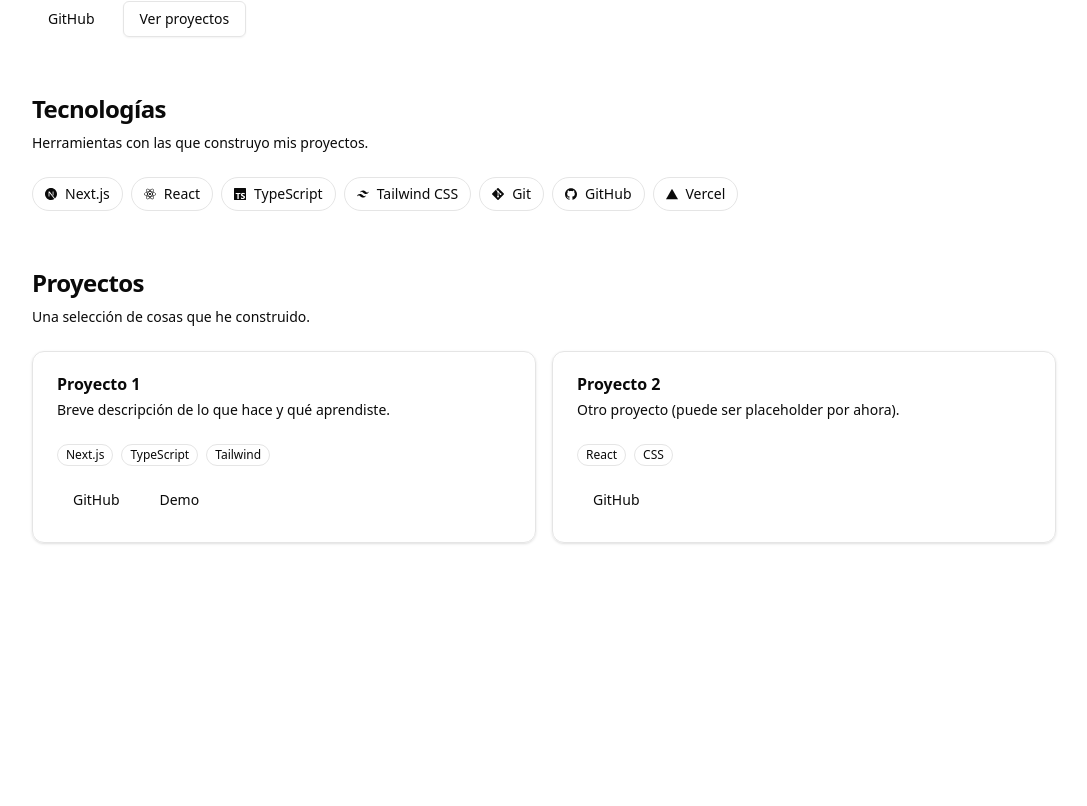
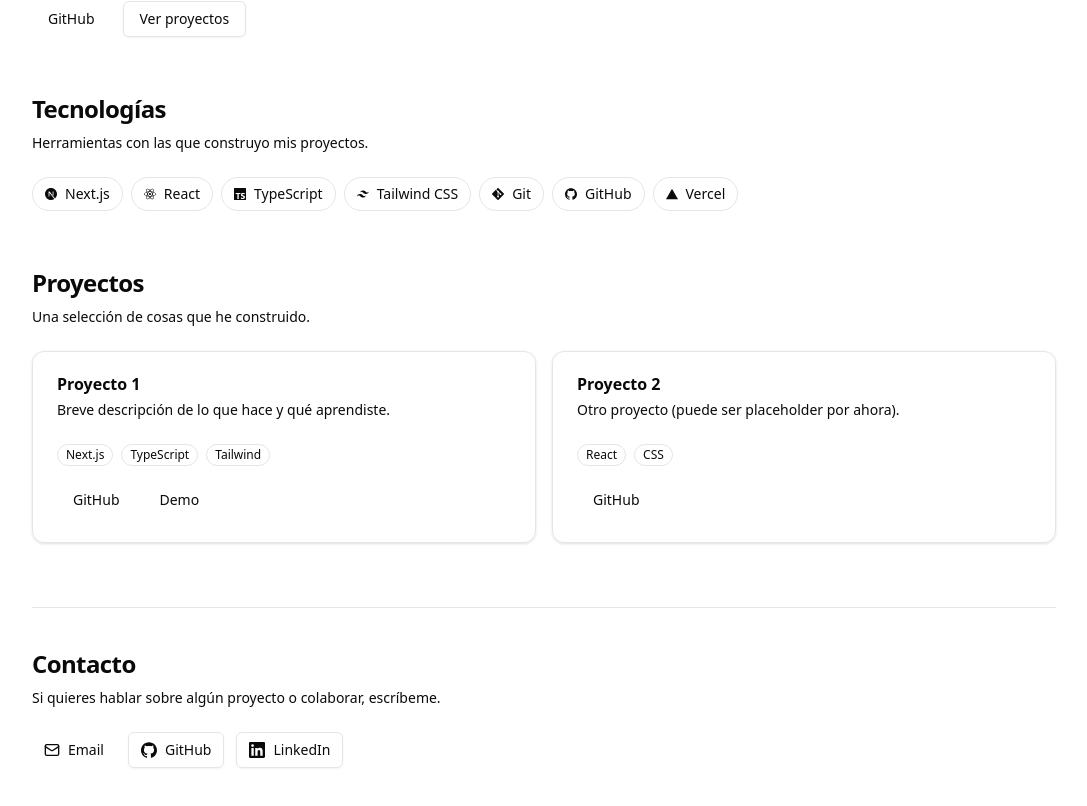
Before and after one commit to dancebroa-001/portfolio, a Next.js app: page / in a window 1280 px wide. Shown: the part 224-1030 px from the top of the page, without its empty margins (96-1183 px from the left). Before the commit the page ends 857 px from the top, so only its background shows below. Built offline with nearby package versions, Linux system fonts and the light colour scheme.

Commit message:
feat: add contact section

```diff
--- a/app/page.tsx
+++ b/app/page.tsx
@@ -13,6 +13,11 @@ import { Badge } from "@/components/ui/badge";
 
 import { projects } from "@/data/projects";
 import { techStack } from "@/data/tech";
+
+import { Separator } from "@/components/ui/separator";
+import { SiGithub, SiLinkedin } from "react-icons/si";
+import { Mail } from "lucide-react";
+
 
 export default function Home() {
   return (
@@ -44,6 +49,8 @@ export default function Home() {
             <Button variant="outline" asChild>
               <a href="#proyectos">Ver proyectos</a>
             </Button>
+
+
           </div>
         </section>
 
@@ -116,6 +123,51 @@ export default function Home() {
             ))}
           </div>
         </section>
+
+        <section id="contacto" className="mx-auto mt-16 max-w-5xl pb-20">
+          <hr className="my-10 border-border/60" />
+
+
+
+          <h2 className="text-2xl font-semibold tracking-tight">Contacto</h2>
+          <p className="mt-2 max-w-xl text-sm text-muted-foreground">
+            Si quieres hablar sobre algún proyecto o colaborar, escríbeme.
+          </p>
+
+          <div className="mt-6 flex flex-wrap gap-3">
+            <Button asChild>
+              <a href="mailto:daniel@gmail.com" className="inline-flex items-center gap-2">
+                <Mail className="h-4 w-4" />
+                Email
+              </a>
+            </Button>
+
+            <Button variant="outline" asChild>
+              <a
+                href="https://github.com/dancebroa-001"
+                target="_blank"
+                rel="noreferrer"
+                className="inline-flex items-center gap-2"
+              >
+                <SiGithub className="h-4 w-4" />
+                GitHub
+              </a>
+            </Button>
+
+            <Button variant="outline" asChild>
+              <a
+                href="https://www.linkedin.com/in/daniel-ceballos-roales-22b539346/"
+                target="_blank"
+                rel="noreferrer"
+                className="inline-flex items-center gap-2"
+              >
+                <SiLinkedin className="h-4 w-4" />
+                LinkedIn
+              </a>
+            </Button>
+          </div>
+
+        </section>
       </main>
     </>
   );
--- a/components/navbar.tsx
+++ b/components/navbar.tsx
@@ -16,6 +16,10 @@ export function Navbar() {
                     <Button variant="ghost" asChild>
                         <a href="#proyectos">Proyectos</a>
                     </Button>
+                    <Button variant="ghost" asChild>
+                        <a href="#contacto">Contacto</a>
+                    </Button>
+
 
                     <ModeToggle />
                 </nav>
--- /dev/null
+++ b/components/ui/separator.tsx
@@ -0,0 +1,28 @@
+"use client"
+
+import * as React from "react"
+import { Separator as SeparatorPrimitive } from "radix-ui"
+
+import { cn } from "@/lib/utils"
+
+function Separator({
+  className,
+  orientation = "horizontal",
+  decorative = true,
+  ...props
+}: React.ComponentProps<typeof SeparatorPrimitive.Root>) {
+  return (
+    <SeparatorPrimitive.Root
+      data-slot="separator"
+      decorative={decorative}
+      orientation={orientation}
+      className={cn(
+        "bg-border shrink-0 data-[orientation=horizontal]:h-px data-[orientation=horizontal]:w-full data-[orientation=vertical]:h-full data-[orientation=vertical]:w-px",
+        className
+      )}
+      {...props}
+    />
+  )
+}
+
+export { Separator }
```
Lines whose indentation alone changed are shown as unchanged.
